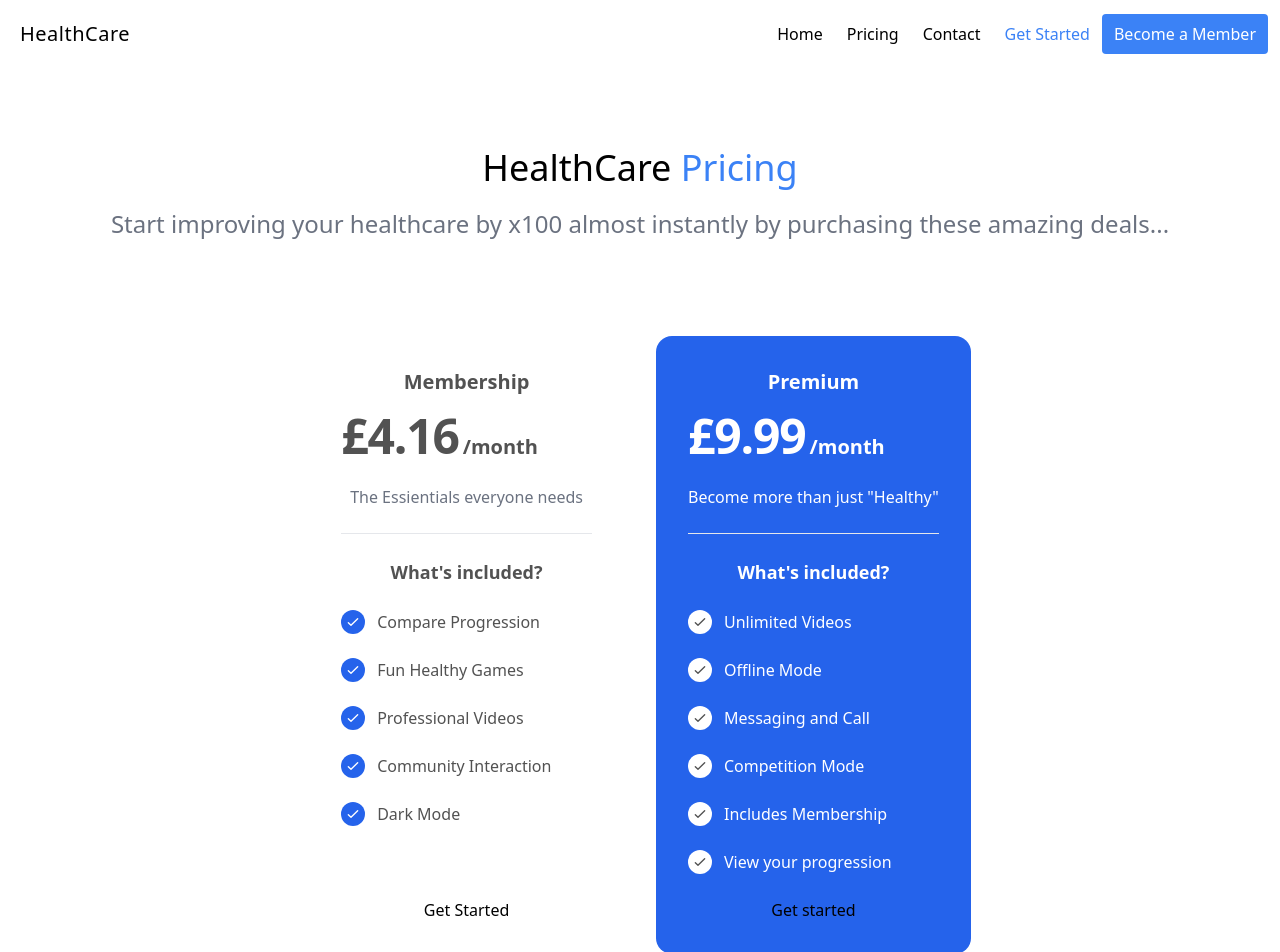
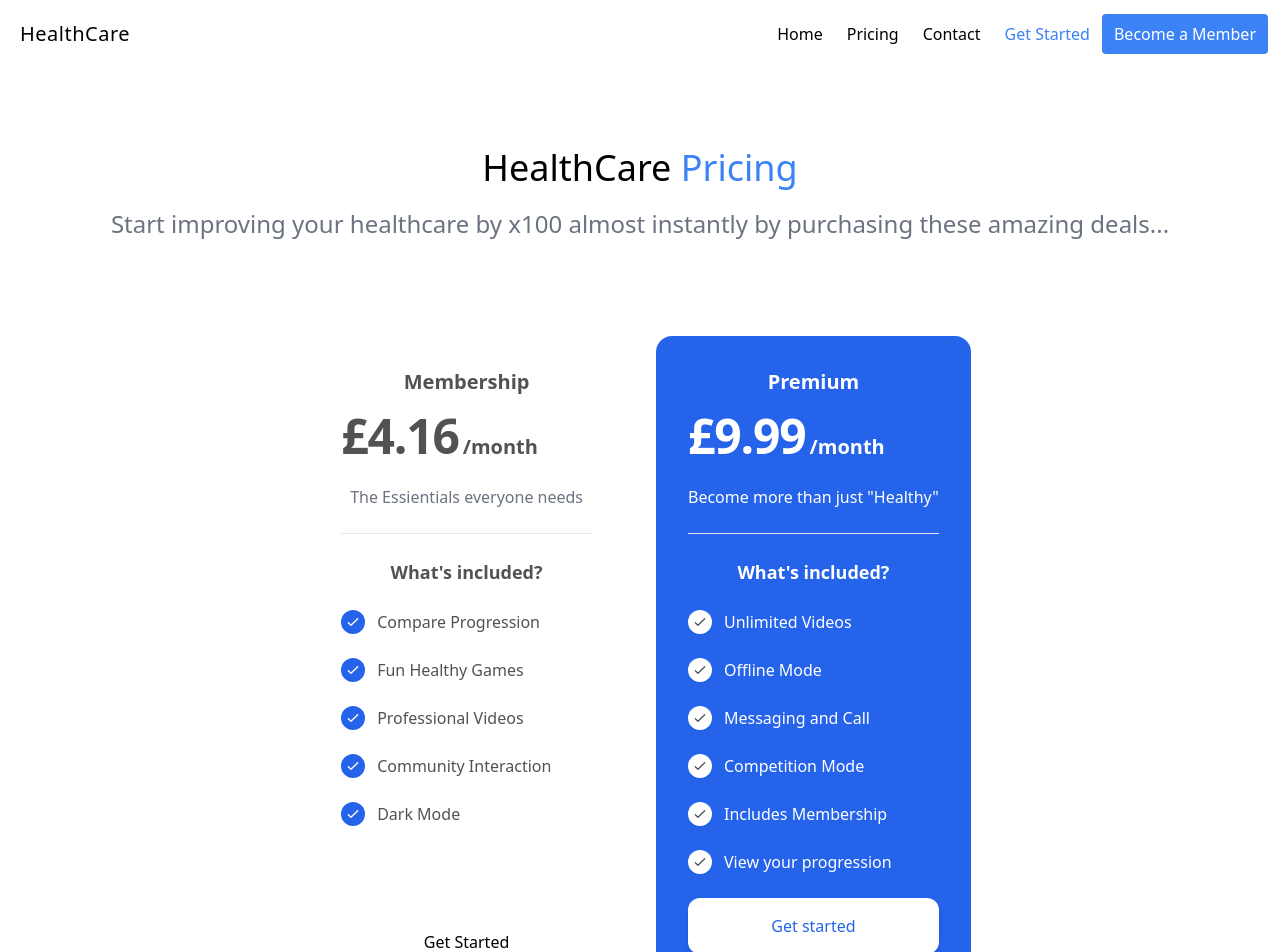
Before and after one commit to lmwenda/HealthCare, a Next.js app: page /pricing in a window 1280 px wide. Shown: the top 952 px of the page. Built offline with nearby package versions, Linux system fonts and the light colour scheme.

Commit message:
fixed pricing white button

```diff
--- a/components/PricingCard.tsx
+++ b/components/PricingCard.tsx
@@ -128,7 +128,9 @@ const PricingCard: NextComponentType = () => {
                   </ul>
                 </div>
                 <div className="z-50 mt-6 rounded-lg">
-                  <Link href="/login" type="highlight" className="w-full items-center block px-10 py-3.5 text-base font-medium text-center text-blue-600 transition duration-500 ease-in-out transform border-2 border-white shadow-md rounded-xl focus:outline-none focus:ring-2 focus:ring-offset-2 focus:ring-gray-500 bg-white"> Get started </Link>
+                  <Link href="/login">
+                    <a href="#" type="highlight" className="w-full items-center block px-10 py-3.5 text-base font-medium text-center text-blue-600 transition duration-500 ease-in-out transform border-2 border-white shadow-md rounded-xl focus:outline-none focus:ring-2 focus:ring-offset-2 focus:ring-gray-500 bg-white"> Get started</a>
+                  </Link>
                 </div>
               </div>
             </div>
```
